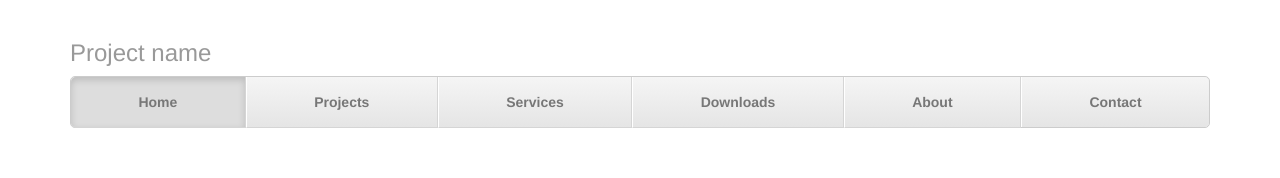
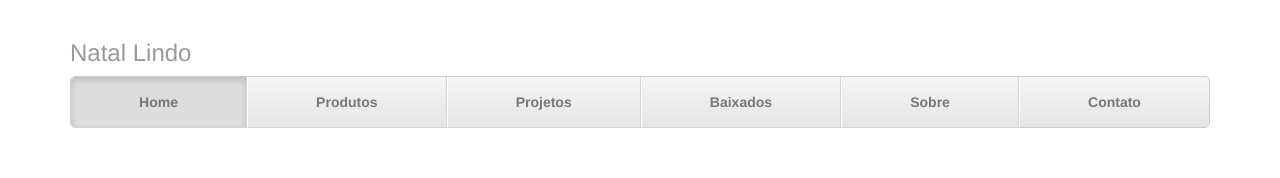
Before and after one commit to pehen-zz/teste, a plain HTML site: page index.html in a window 1280 px wide. Shown: the top 178 px of the page. Drawn offline with Linux system fonts and the light colour scheme.

Commit message:
traducao do menu do header

```diff
--- a/index.html
+++ b/index.html
@@ -31,14 +31,14 @@
     <div class="container">
 
       <div class="masthead">
-        <h3 class="text-muted">Project name</h3>
+        <h3 class="text-muted">Natal Lindo</h3>
         <ul class="nav nav-justified">
           <li class="active"><a href="#">Home</a></li>
-          <li><a href="#">Projects</a></li>
-          <li><a href="#">Services</a></li>
-          <li><a href="#">Downloads</a></li>
-          <li><a href="#">About</a></li>
-          <li><a href="#">Contact</a></li>
+          <li><a href="#">Produtos</a></li>
+          <li><a href="#">Projetos</a></li>
+          <li><a href="#">Baixados</a></li>
+          <li><a href="#">Sobre</a></li>
+          <li><a href="#">Contato</a></li>
         </ul>
       </div>
 
```
